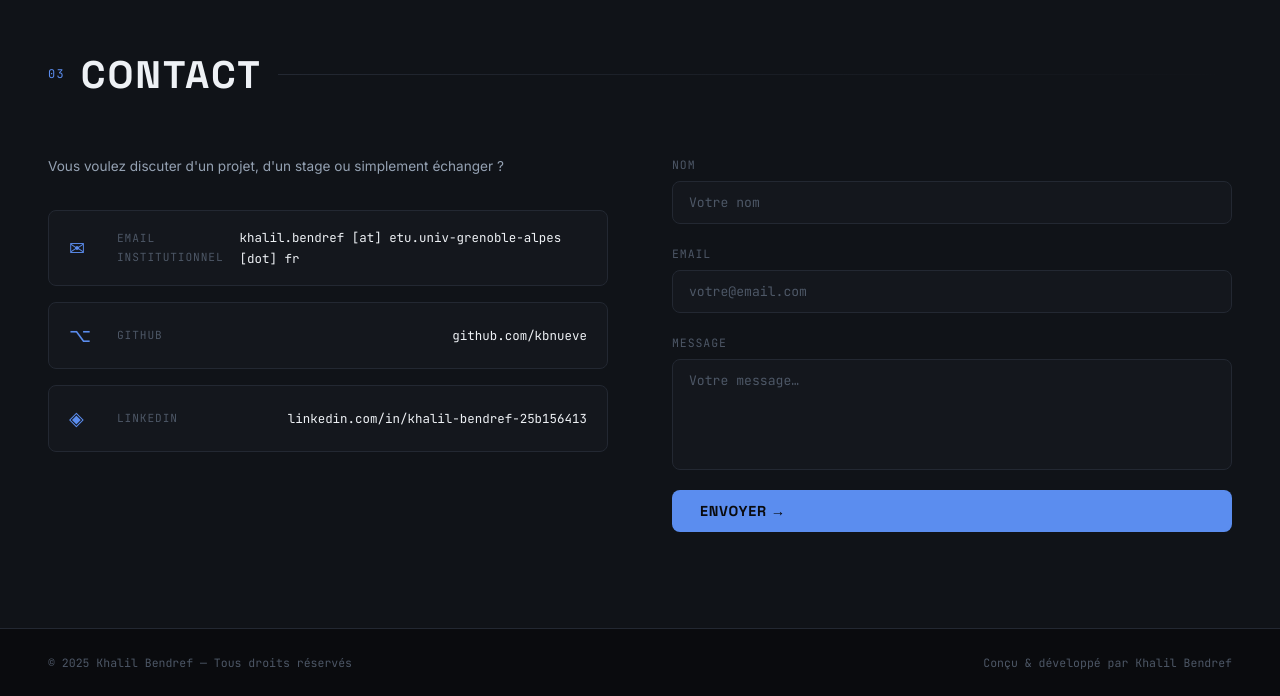
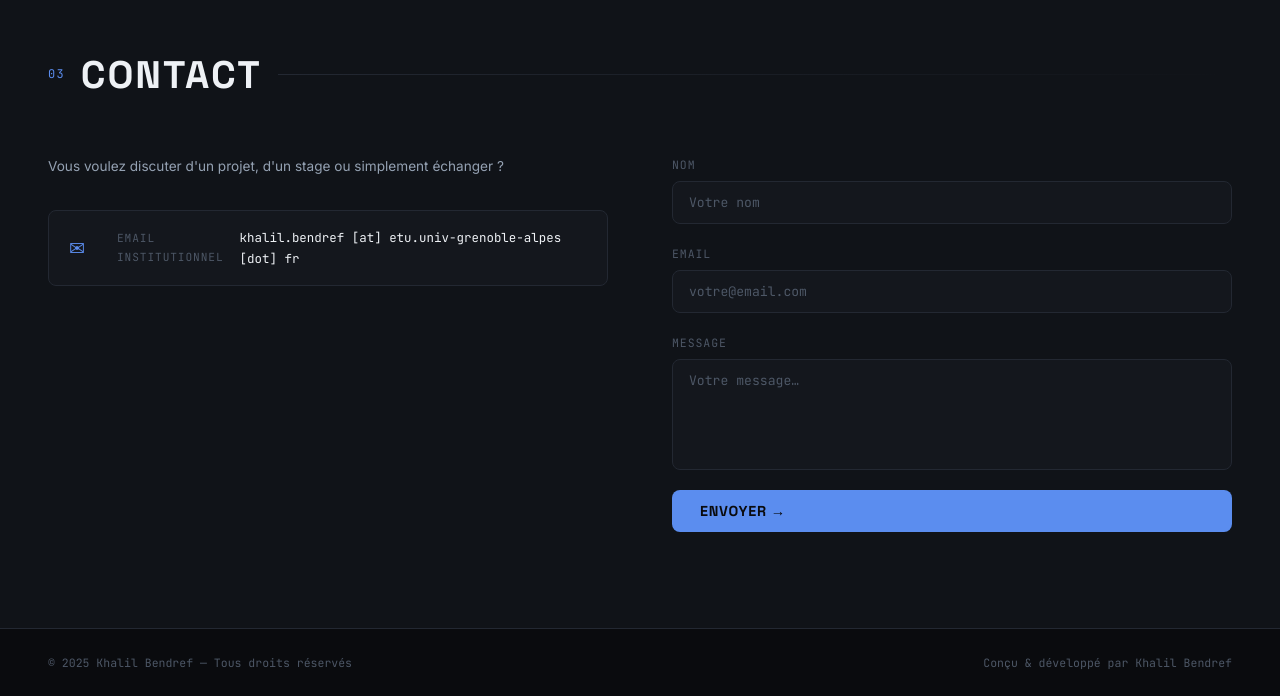
Before and after one commit to khalilnuevegoat/portfolio2026, a plain HTML site: page index.html in a window 1280 px wide. Shown: the part 3491-4187 px from the top of the page. Drawn offline with Linux system fonts and the light colour scheme.

Commit message:
Update index.html

```diff
--- a/index.html
+++ b/index.html
@@ -383,21 +383,11 @@ réseau comme un terrain que je continue d'explorer.
       <div class="contact-text">
         <p>Vous voulez discuter d'un projet, d'un stage ou simplement échanger ?</p>
         <div class="contact-links">
-          <a href="#" class="contact-item" id="emailLink">
+                  <a href="#" class="contact-item" id="emailLink">
   <span class="ci-icon">✉</span>
   <span class="ci-label">Email institutionnel</span>
   <span class="ci-value" id="emailDisplay">[email protégé — cliquez pour afficher]</span>
 </a>
-          <a href="https://github.com/kbnueve" target="_blank" class="contact-item">
-            <span class="ci-icon">⌥</span>
-            <span class="ci-label">GitHub</span>
-            <span class="ci-value">github.com/kbnueve</span>
-          </a>
-          <a href="https://linkedin.com/in/khalil-bendref-25b156413" target="_blank" class="contact-item">
-            <span class="ci-icon">◈</span>
-            <span class="ci-label">LinkedIn</span>
-            <span class="ci-value">linkedin.com/in/khalil-bendref-25b156413</span>
-          </a>
         </div>
       </div>
      <form class="contact-form" id="contactForm" action="https://formspree.io/f/mykvalyw" method="POST">
```
